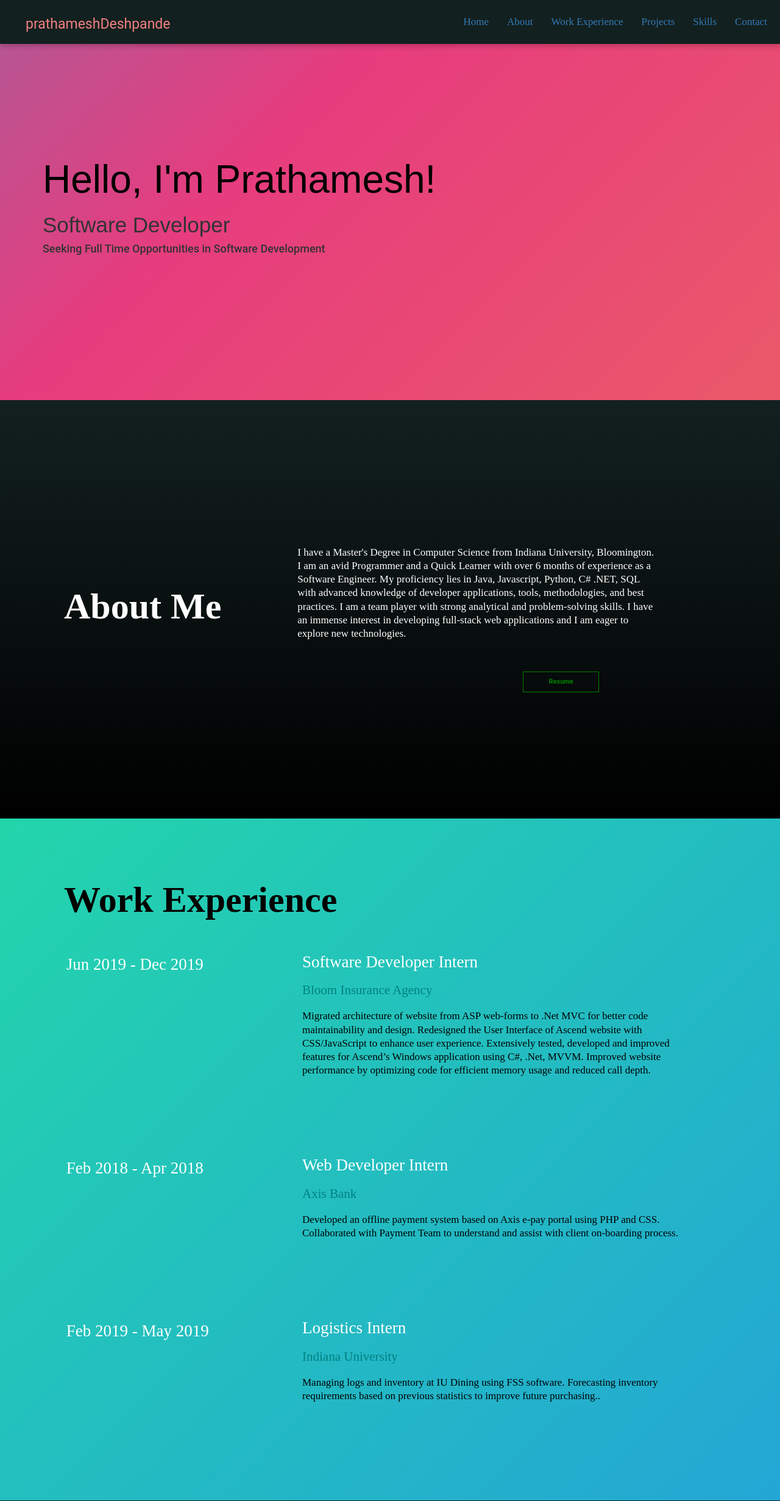
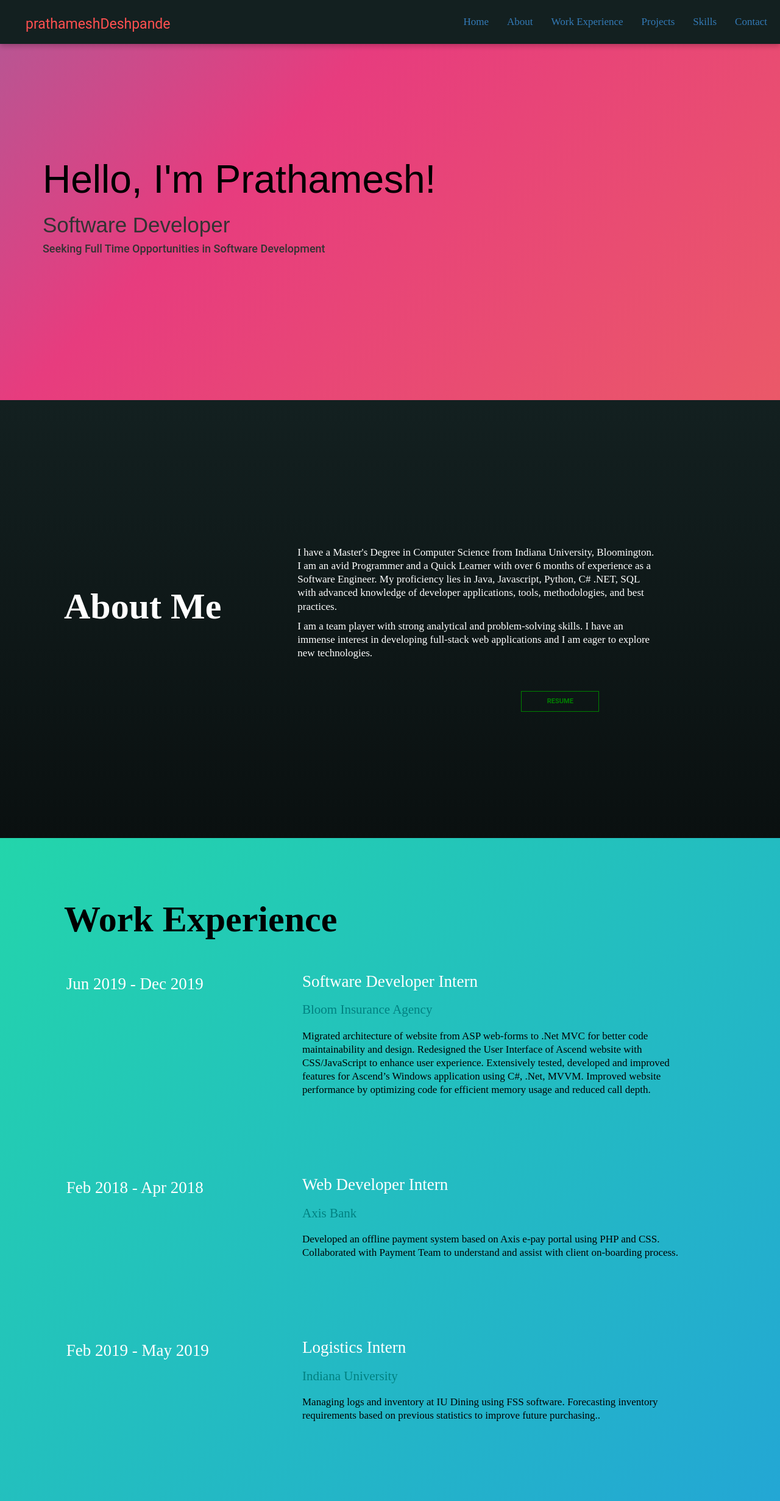
Before and after one commit to prathameshd/portfolio, a PHP site: page / in a window 1280 px wide. Shown: the top 2461 px of the page at 61% size. Run offline with PHP 8.4, Linux system fonts and the light colour scheme; some libraries are stand-ins or nearby versions; some web fonts are replaced.

Commit message:
stylefix

```diff
--- a/css/styles.css
+++ b/css/styles.css
@@ -954,7 +954,7 @@ margin-top: 15px;
 
 .footer__title{
   font-size: 30px;
-  color: #fff;
+  color: #337ab7;
   font-family: Roboto-Light;
   font-weight: bold;
   margin-bottom: 40px;
--- a/index.html
+++ b/index.html
@@ -26,7 +26,8 @@
             <span class="icon-bar"></span>
             <span class="icon-bar"></span>
           </button>
-          <a style="background-color: transparent;color:lightcoral ;font-size: 23px;margin-top: 10px;margin-left: 21px;" class="" href="">prathameshDeshpande</a>
+          <a style="background-color: transparent;color: #ff5050
+ ;font-size: 23px;margin-top: 10px;margin-left: 21px;" class="" href="">prathameshDeshpande</a>
         </div>
         <div class="collapse navbar-collapse" id="myNavbar">
           <ul class="nav navbar-nav">
@@ -91,7 +92,7 @@
 <!--
 <section id="about" class="section" style="    background: linear-gradient(90deg, rgba(38,64,64,1) 0%, rgba(29, 48, 48,1) 50%, rgba(19,32,32,1) 100%, rgba(0,0,0,1) 100%);
 }"> -->
-<section id="about" class="section" style="    background: linear-gradient(0deg,black ,#132020);">
+<section id="about" class="section" style="    background: linear-gradient(0deg, #0a1010,#132020);">
 <div class="container about__container--narrow">
 <div class="page-section" style="padding-top: 13%;padding-bottom: 10%;">
 <!-- <h2 class="page-section__title" style="color: #337ab7">About Me</h2>
@@ -100,7 +101,9 @@
 			<div class="col-md-7">
 			<p class="service__single-section__paragraph" style="color: white">
 
-			I have a Master's Degree in Computer Science from Indiana University, Bloomington. I am an avid Programmer and a Quick Learner with over 6 months of  experience as a Software Engineer. My proficiency lies in Java, Javascript, Python, C# .NET, SQL with advanced knowledge of developer applications, tools, methodologies, and best practices. I am a team player with strong analytical and problem-solving skills. I have an immense interest in developing full-stack web applications and I am eager to explore new technologies.
+			I have a Master's Degree in Computer Science from Indiana University, Bloomington. I am an avid Programmer and a Quick Learner with over 6 months of  experience as a Software Engineer. My proficiency lies in Java, Javascript, Python, C# .NET, SQL with advanced knowledge of developer applications, tools, methodologies, and best practices. </p>
+						<p class="service__single-section__paragraph" style="color: white">
+I am a team player with strong analytical and problem-solving skills. I have an immense interest in developing full-stack web applications and I am eager to explore new technologies.
 			</p>
 			</div>
 			</div>
@@ -130,7 +133,7 @@
     padding-left: 20%;
     padding-right: 20%;
     float: right;
-">Resume</a>
+">RESUME</a>
 	</div>
 
 	</div>
@@ -226,7 +229,7 @@
 <!--
 <section id="portfolio" class="portfolio" style="background: linear-gradient(-45deg, #ee7752, #e73c7e);
     color: black;"> -->
-    <section id="portfolio" class="portfolio" style="background: linear-gradient(0deg,black ,#132020);
+    <section id="portfolio" class="portfolio" style="background: linear-gradient(0deg , #0a1010,#132020);
     color: black;">
 <div class="container skill__container--narrow" style="padding-top: 5%;padding-bottom: 5%">
 <div class="page-section">
@@ -237,12 +240,12 @@
 <div class="thumbnail text-left hovereffect dummy" style="border: 0px solid white;background-color: ;padding: 0px">
 
 <div style="padding: 20px">
-<a href="https://github.com/prathameshd/Utopia">
+<a href="#portfolio">
 <h3 class="project-name">Utopia</h3>
 <p class="project-details">Built a music recommendation web app on top of Spotify’s API with microservice architecture.</p>
 <!-- <p class="tech-desc" ><span class="glyphicon glyphicon-tasks"></span>  ReactJS, Go, Flask, NodeJS</p>
  -->
- <div style="padding-left: 14px"><button class="github">View Source >></button></div>
+ <div style="padding-left: 14px"><a class="github" href="https://github.com/prathameshd/Utopia">View Source >></a></div>
 </a>
 </div>
 </div>
@@ -267,12 +270,12 @@
 <div class="thumbnail text-left hovereffect dummy" style="border: 0px solid white;background-color: ;padding: 0px">
 
 <div style="padding: 20px">
-	<a href="https://github.com/prathameshd/HoosierEvents">
+	<a href="#portfolio">
 <h3 class="project-name">Hoosier Events</h3>
  <p class="project-details">Developed an event hosting and ticketing website for events around IU.</p>
 <!-- <p class="tech-desc" ><span class="glyphicon glyphicon-tasks"></span>  JavaScript, HTML,  Spring Boot, MySQL</p>
  -->
- <div style="padding-left: 14px"><button class="github">View Source >></button></div>
+ <div style="padding-left: 14px"><a class="github" href="https://github.com/prathameshd/HoosierEvents">View Source >></a></div>
 </a>
 </div>
 </div>
@@ -926,7 +929,8 @@ Programming Languages</h4>
 <section id="contact">
   <footer class="footer footer--bg">
     <div class="container text-center">
-      <h1 class="footer__title">Contact Me</h1>
+<!--       <h1 class="footer__title">Contact Me</h1>
+ -->      <h2 class="page-section__title " style="color: #337ab7;text-align: center;">Contact Me</h2>
       <ul class="footer__contact-information">
         <li><a href="tel:5555555555"><i class="material-icons">phone</i>812-606-7954</a></li>
         <li><a href="mailto:sshariar458@gmail.com"><i class="material-icons">email</i> prathameshd99@gmail.com</a></li>
```
